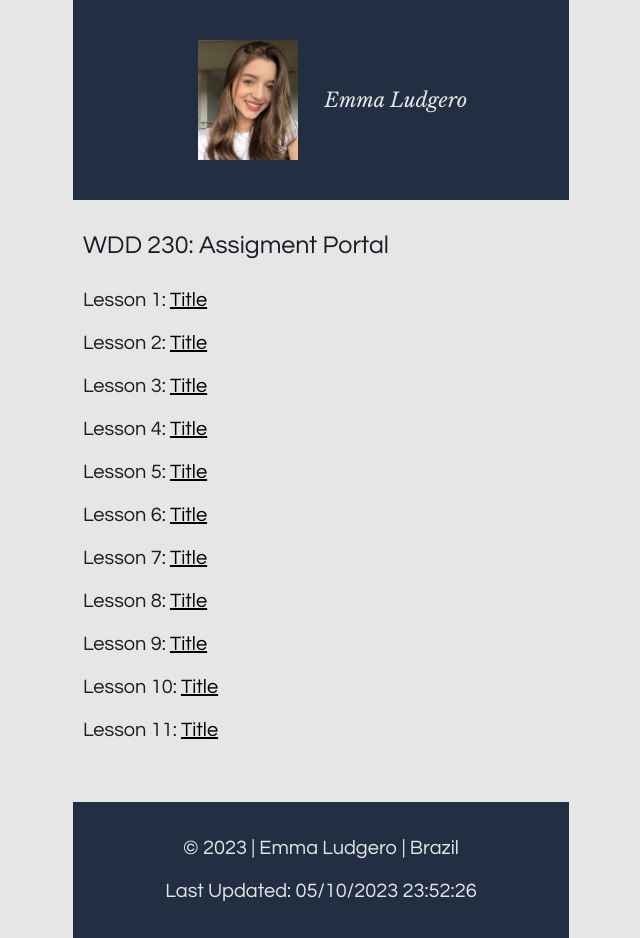
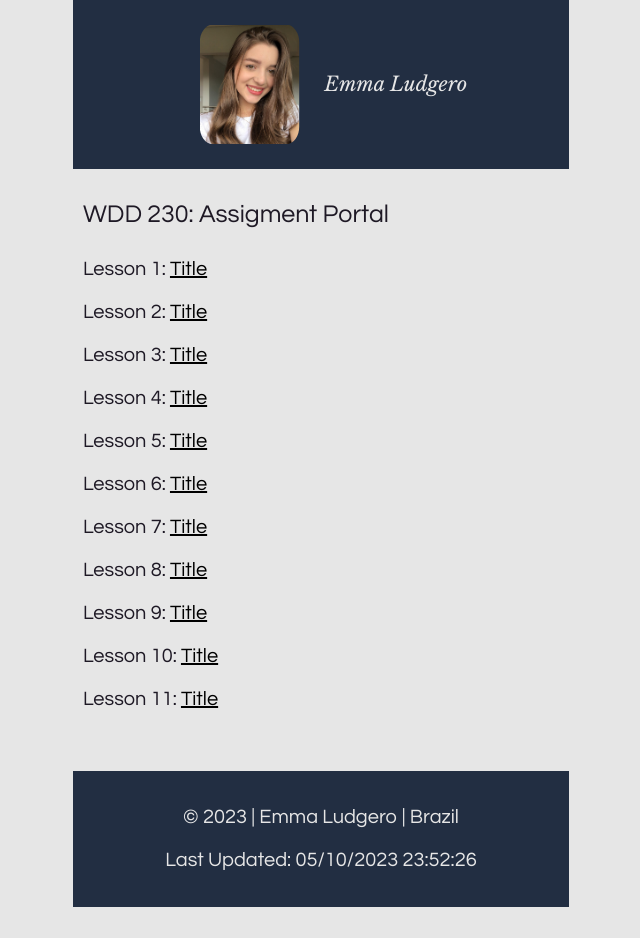
Before and after one commit to emmaludgero/wdd230, a plain HTML site: page index.html in a window 1280 px wide. Shown: the whole page, without its empty margins (319-959 px from the left). After the commit the page ends 907 px from the top, so only its background shows below. Drawn offline with nearby package versions, Linux system fonts and the light colour scheme.

Commit message:
header: sizes and display

```diff
--- a/styles/index.css
+++ b/styles/index.css
@@ -21,7 +21,7 @@ main {
 }
 
 header {
-    height: 200px;
+
     display: flex;
     align-items: center;
     justify-content: center;
@@ -57,12 +57,10 @@ body {
 }
 
 h1 {
-    font-size: 50px;
+    font-size: 40px;
     font-family: 'Libre Baskerville', serif;
     font-weight: 500;
-    margin: 2px;
     text-align: center;
-    line-height: 200px;
 }
 
 h2 {
@@ -80,10 +78,10 @@ img {
     height: auto;
     float: left;
     flex: 0 0 auto;
+    border-radius: 25%;
 }
 
 footer {
-
     font-size: 20px;
     font-family: 'Century Gothic';
     font-weight: 500;
```
